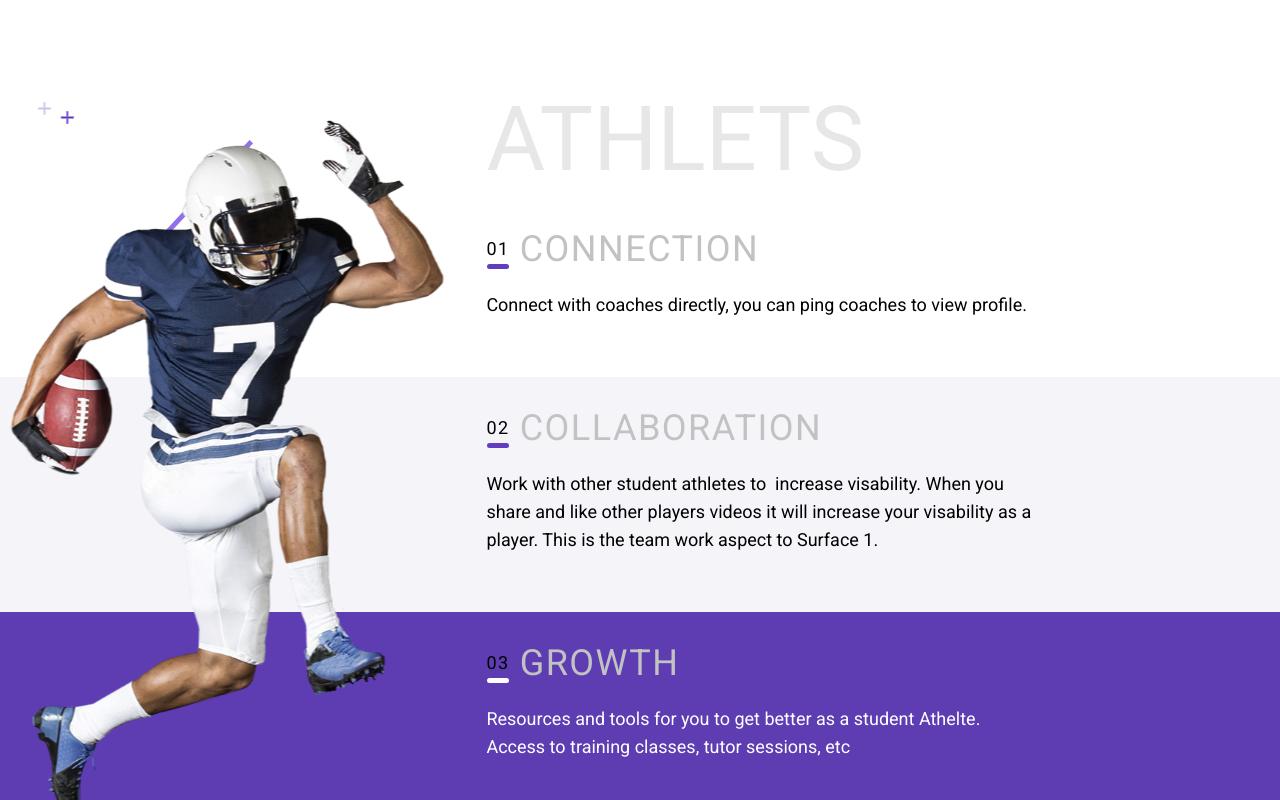
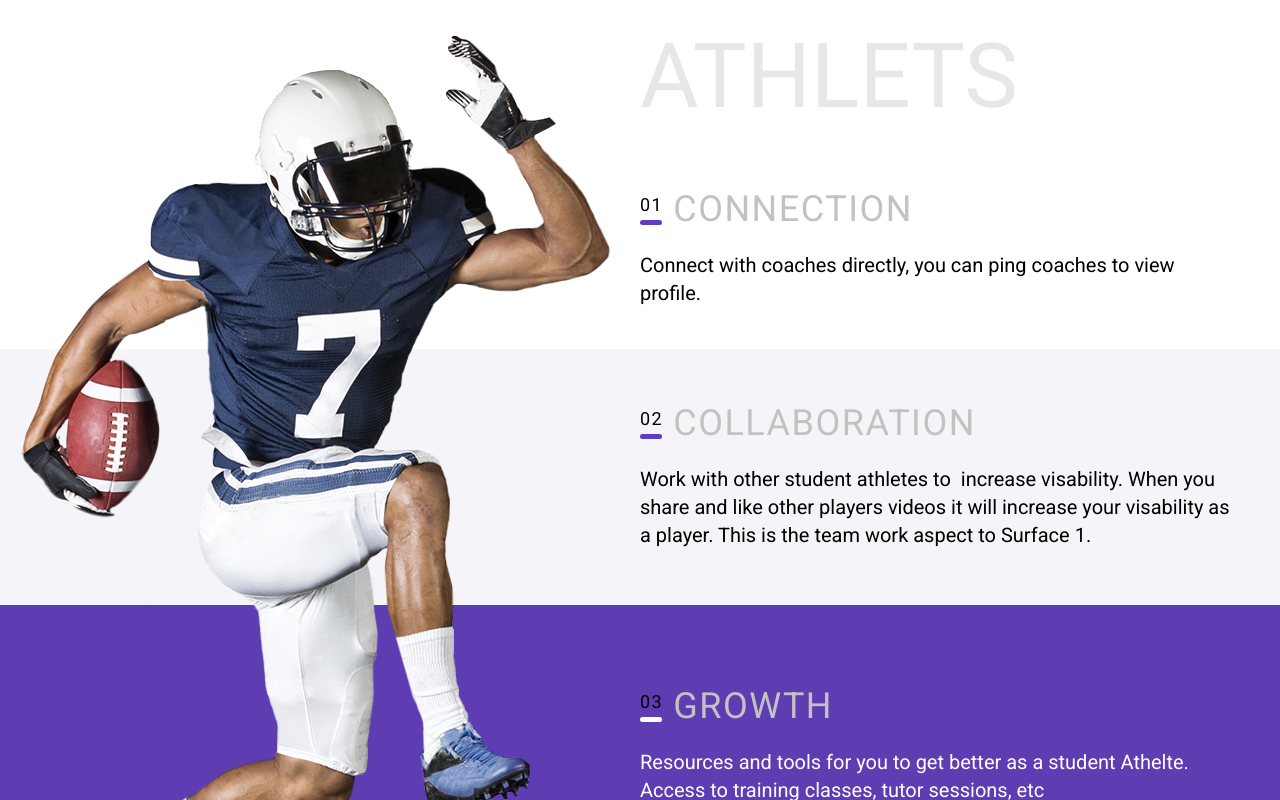
Before and after one commit to nutcom3/sportlab, a Next.js app: page / in a window 1280 px wide. Shown: the top 800 px of the page. Built offline with nearby package versions, Linux system fonts and the light colour scheme.

Commit message:
update before add dot slider in css

```diff
--- a/src/app/page.module.css
+++ b/src/app/page.module.css
@@ -3,35 +3,15 @@
   margin: 0px;
 }
 
-.article {
-  margin-left: 50%;
-}
-
 .football {
   position: absolute;
-  width: 678px;
-  height: 950px;
-  top: 35px;
-  left: 175px;
-}
-
-.connection {
-  height: 345px;
-}
-
-.athlets {
-  font-weight: 400;
-  font-size: 90px;
-  line-height: 105.47px;
-  color: #E7E7E7;
-  padding-top: 20px;
+  z-index: 1;
 }
 
 .title {
   letter-spacing: 1.5px;
   font-weight: 400;
   display: inline-flex;
-  padding-top: 3.5rem;
 }
 
 .titlenumber {
@@ -39,14 +19,14 @@
   line-height: 21.09px;
   position: relative;
   display: inline-block;
-  padding: 10px 10px 10px 0px;
+  padding: 5px 10px 10px 5px;
 }
 
 .titlenumber::after {
   content: '';
   position: absolute;
-  bottom: 1px;
-  left: 35%;
+  bottom: 5px;
+  left: 38%;
   transform: translateX(-50%);
   width: 22px;
   height: 5px;
@@ -61,32 +41,15 @@
 
 .description {
   font-weight: 400;
-  font-size: 20px;
   line-height: 28px;
-  padding-top: 1.5em;
-}
-
-.growth .titlenumber::after {
-  background-color: #FFFFFF;
-}
-
-.growth {
-  height: 297px;
-  background-color: #5E3DB3;
 }
 
 .growth .description {
   color: #FFFFFF;
 }
 
-.collaboration {
-  height: 256px;
-  background-color: #F5F4F9;
-}
-
-
 /* Mobile styles */
-@media only screen and (max-width: 320px) {
+@media only screen and (max-width: 620px) {
   .article {
     margin-top: 50%;
     margin-left: unset;
@@ -97,53 +60,139 @@
     width: 218px;
     height: 281px;
     top: 70px;
+    left: 70px;
+  }
+
+  .athlets {
+    padding-left: 18px;
+    line-height: 58.59px;
+  }
+
+  .athletsText {
+    font-weight: 400;
+    font-size: 50px;
+    line-height: 58.59px;
+    color: #E7E7E7;
+  }
+
+  .plusDarkFootball {
+    display: unset;
+    position: absolute;
+    width: 15px;
+    height: 15px;
+    flex-shrink: 0;
+    top: 90px;
+    left: 74px;
+  }
+
+  .plusFootball {
+    display: unset;
+    position: absolute;
+    width: 15px;
+    height: 15px;
+    flex-shrink: 0;
+    top: 81px;
     left: 52px;
   }
 
+  .line {
+    display: unset;
+    position: absolute;
+    width: 178.89px;
+    height: 197.23px;
+    flex-shrink: 0;
+    top: 82.91px;
+    left: 69.36px;
+    z-index: -1;
+  }
+
+  .collaboration, .growth {
+    display: none;
+  }
+
+  .connection {
+    background-color: #F5F4F9;
+    margin-top: 237px;
+    padding-left: 18px;
+    height: 284px;
+  }
+
+  .article {
+    padding-top: 72px;
+  }
+
+  .titlenumber {
+    font-size: 14px;
+  }
+
+  .titletext {
+    font-size: 28px;
+  }
 }
 
-/* Tablet styles */
-@media only screen and (min-width: 786px) {
+@media only screen and (min-width: 620px) {
+  .main {
+    position: relative;
+    margin: 0px;
+  }
+
+  .athletsText {
+    font-weight: 400;
+    font-size: 80px;
+    line-height: 105.47px;
+    color: #E7E7E7;
+    padding-top: 20px;
+  }
+
+  .headArticle,
+  .article {
+    margin-left: 40%;
+  }
+
   .football {
-    left: -161px;
+    left: -200px;
     top: 120px;
     width: 518px;
     height: 699px;
-  }
-
-  .article {
-    margin-left: 38%;
-  }
-
-  .connection {
-    height: 377px;
-  }
-
-  .connection .title {
-    padding-top: 36px
-  }
-
-  .athlets {
-    padding-top: 87px;
-  }
-
-  .title {
-    padding-top: 30px;
   }
 
   .description {
     font-size: 18px;
     padding-top: 21px;
     font-style: normal;
-    width: 447px;
+    width: 350px;
+  }
+
+  .titlenumber {
+    font-size: 18px;
+    line-height: 21.09px;
+    position: relative;
+    display: inline-block;
+    padding: 6px 10px 6px 0px;
+  }
+
+  .titlenumber::after {
+    content: '';
+    position: absolute;
+    bottom: 5px;
+    left: 34%;
+    transform: translateX(-50%);
+    width: 22px;
+    height: 5px;
+    background-color: #603EBE;
+    border-radius: 10px;
+  }
+
+  .growth .titlenumber::after {
+    background-color: #FFFFFF;
+  }
+
+  .growth {
+    background-color: #5E3DB3;
   }
 
   .collaboration {
-    height: 235px;
-  }
-
-  .growth {
-    height: 207px;
+    background-color: #F5F4F9;
   }
 
   .plusDarkFootball {
@@ -177,35 +226,240 @@
     z-index: -1;
   }
 
+  .athletsText {
+    padding-top: 80px;
+  }
+
+  .connection {
+    height: 180px;
+  }
+
+  .connection .title {
+    padding-top: 36px;
+  }
+
+  .collaboration {
+    height: 270px;
+  }
+
+  .collaboration .article {
+    padding-top: 30px;
+  }
+
+  .growth {
+    height: 220px;
+  }
+
+  .growth .article {
+    padding-top: 30px;
+  }
+}
+
+/* Tablet styles */
+@media only screen and (min-width: 768px) {
+  .athletsText {
+    font-weight: 400;
+    font-size: 90px;
+    line-height: 105.47px;
+    color: #E7E7E7;
+    padding-top: 20px;
+  }
+
+  .description {
+    font-size: 18px;
+    padding-top: 21px;
+    font-style: normal;
+    width: 447px;
+  }
 }
 
 @media only screen and (min-width: 992px) {
+  .athletsText {
+    padding-top: unset;
+  }
+
+  .athlets {
+    padding-top: 24px
+  }
+
+  .headArticle,
+  .article {
+    margin-left: 47%;
+  }
+
   .football {
-    left: -121px;
+    height: 800px;
+    top: 45px;
+    left: -10px;
   }
 
   .description {
     width: 517px;
   }
-}
 
-@media only screen and (min-width: 1200px) {
-  .football {
-    left: 0px;
+  .line,
+  .plusFootball,
+  .plusDarkFootball {
+    display: none;
   }
 
   .description {
-    width: 557px;
+    width: 460px;
+  }
+
+  .collaboration {
+    height: 203px;
+  }
+
+  .connection {
+    height: 220px;
+  }
+
+  .connection .title {
+    padding-top: 59px;
+  }
+
+  .growth {
+    height: 250px;
+  }
+
+  .growth .article {
+    padding-top: 50px;
+  }
+
+  .collaboration {
+    height: 250px;
+  }
+
+  .collaboration .article {
+    padding-top: 23px;
   }
 }
 
 /* Desktop styles */
-@media only screen and (min-width: 1600px) {
+@media only screen and (min-width: 1280px) {
+  .headArticle,
+  .article {
+    margin-left: 50%;
+  }
+
+  .connection {
+    height: 200px;
+  }
+
   .football {
     width: 678px;
+    height: 950px;
+    top: 35px;
+    left: 20px;
+  }
+
+  .line,
+  .plusFootball,
+  .plusDarkFootball {
+    display: none;
   }
 
   .description {
+    font-size: 20px;
+    width: 600px;
+  }
+
+  .connection {
+    height: 220px;
+  }
+
+  .connection .title {
+    padding-top: 59px;
+  }
+
+  .growth {
+    height: 297px;
+  }
+
+  .growth .article {
+    padding-top: 80px;
+  }
+
+  .collaboration {
+    height: 256px;
+  }
+
+  .collaboration .article {
+    padding-top: 53px;
+  }
+
+}
+
+@media only screen and (min-width: 1600px) {
+  .description {
     width: 717px;
   }
+
+  .football {
+    width: 678px;
+    height: 950px;
+    top: 35px;
+    left: 125px;
+  }
+
+  .headArticle {
+    padding-top: 24px;
+  }
+
+  .article {
+    position: absolute;
+  }
+
+  .athlets {
+    padding-top: 0px;
+  }
+
+  .connection, .collaboration, .growth {
+    position: relative;
+    z-index: -1;
+  }
+
+  .connection .description {
+    padding-top: 31px;
+  }
+
+  .connection {
+    height: 220px;
+  }
+
+  .connection .title {
+    padding-top: 59px;
+  }
+
+  .growth {
+    height: 297px;
+  }
+
+  .growth .article {
+    padding-top: 80px;
+  }
+
+  .collaboration {
+    height: 256px;
+  }
+
+  .collaboration .article {
+    padding-top: 53px;
+  }
 }
+
+@media screen and (min-width: 1920px) {
+
+  .headArticle,
+  .article {
+    margin-left: 1008px;
+  }
+
+  .football {
+    width: 678px;
+    height: 950px;
+    top: 35px;
+    left: 175px;
+  }
+}
--- a/src/app/page.tsx
+++ b/src/app/page.tsx
@@ -8,13 +8,19 @@ import Line from '../../public/line.svg'
 export default function Home() {
   return (
     <main className={styles.main}>
+        <div className={styles.athlets}>
+        <div className={styles.headArticle}>
+          <div className={styles.athletsText}>ATHLETS</div>
+        </div>
+      </div>
+
       <Image src={Plus} alt="plus" className={styles.plusFootball} width={0} height={0} />
       <Image src={PlusDark} alt="plusdark" className={styles.plusDarkFootball} width={0} height={0} />
       <Image src={FootBall} alt="Football" className={styles.football} width={0} height={0} />
       <Image src={Line} alt="line" className={styles.line} width={0} height={0} />
+
       <div className={styles.connection}>
         <div className={styles.article}>
-          <div className={styles.athlets}>ATHLETS</div>
           <div className={styles.title}>
             <div className={styles.titlenumber}>01</div>
             <div className={styles.titletext}>CONNECTION</div>
@@ -44,7 +50,7 @@ export default function Home() {
             <div className={styles.titletext}>GROWTH</div>
           </div>
           <div className={styles.description}>
-          Resources and tools for you to get better as a student Athelte. Access to training classes, tutor sessions, etc
+            Resources and tools for you to get better as a student Athelte. Access to training classes, tutor sessions, etc
           </div>
         </div>
       </div>
```
